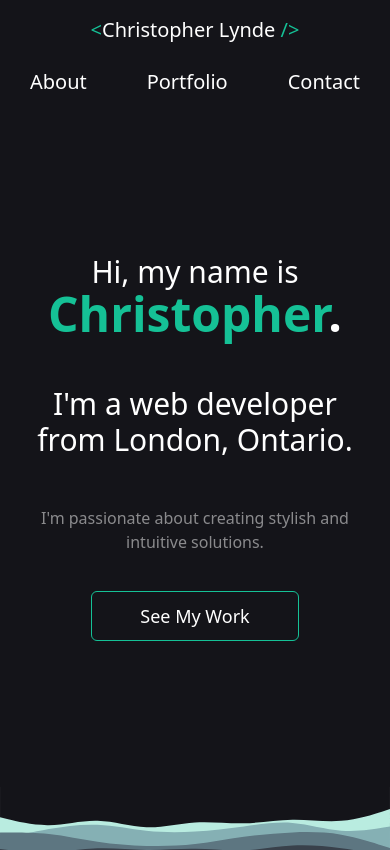
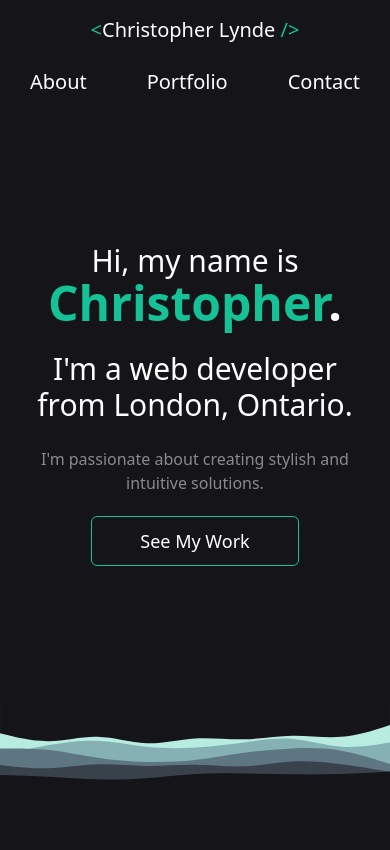
Before and after one commit to LyndeCS/portfolio-site, a React (Vite) app: page / in a window 390 px wide. Shown: the top 850 px of the page. Built offline with nearby package versions, Linux system fonts and the light colour scheme; no server answers.

Commit message:
Mobile Responsive v0.26
-Adjusted vertical space between text blocks in Hero section in order to fit all of the content on screens with very small view height

```diff
--- a/src/components/Hero.jsx
+++ b/src/components/Hero.jsx
@@ -3,21 +3,21 @@ import softwareSvg from "../assets/art/software.svg";
 
 const Hero = () => {
 	return (
-		<section className="bg-smoke-500 text-white xl:pt-12 2xl:pt-32 pb-4 md:pb-0 h-[80vh] xl:h-[65vh] flex flex-col justify-center">
+		<section className="bg-smoke-500 text-white xl:pt-12 2xl:pt-32 pb-4 md:pb-0 h-[70vh] xl:h-[65vh] flex flex-col justify-center">
 			<div className="container mx-auto flex items-center">
 				{/* HERO TEXT BLOCK */}
 				<div className="w-full xl:w-1/2 text-center xl:text-start">
 					<h1 className="text-3xl xs:text-4xl sm:text-6xl xl:mb-6">
 						Hi, my name is
 					</h1>
-					<h2 className="text-5xl xs:text-6xl sm:text-8xl font-bold mb-12 lg:mb-6">
+					<h2 className="text-5xl xs:text-6xl sm:text-8xl font-bold mb-6 lg:mb-6">
 						<span className="text-meadow-500">Christopher</span>.
 					</h2>
-					<h3 className="text-3xl xs:text-4xl sm:text-6xl mb-12 sm:mb-8">
+					<h3 className="text-3xl xs:text-4xl sm:text-6xl mb-6 sm:mb-8">
 						I'm a web developer
 						<br /> from London, Ontario.
 					</h3>
-					<p className="text-md xs:text-lg sm:text-2xl mb-12 xl:mb-10 text-white opacity-50 px-4 xl:px-0">
+					<p className="text-md xs:text-lg sm:text-2xl mb-8 xl:mb-10 text-white opacity-50 px-4 xl:px-0">
 						I'm passionate about creating stylish and intuitive solutions.
 					</p>
 					<a
```
